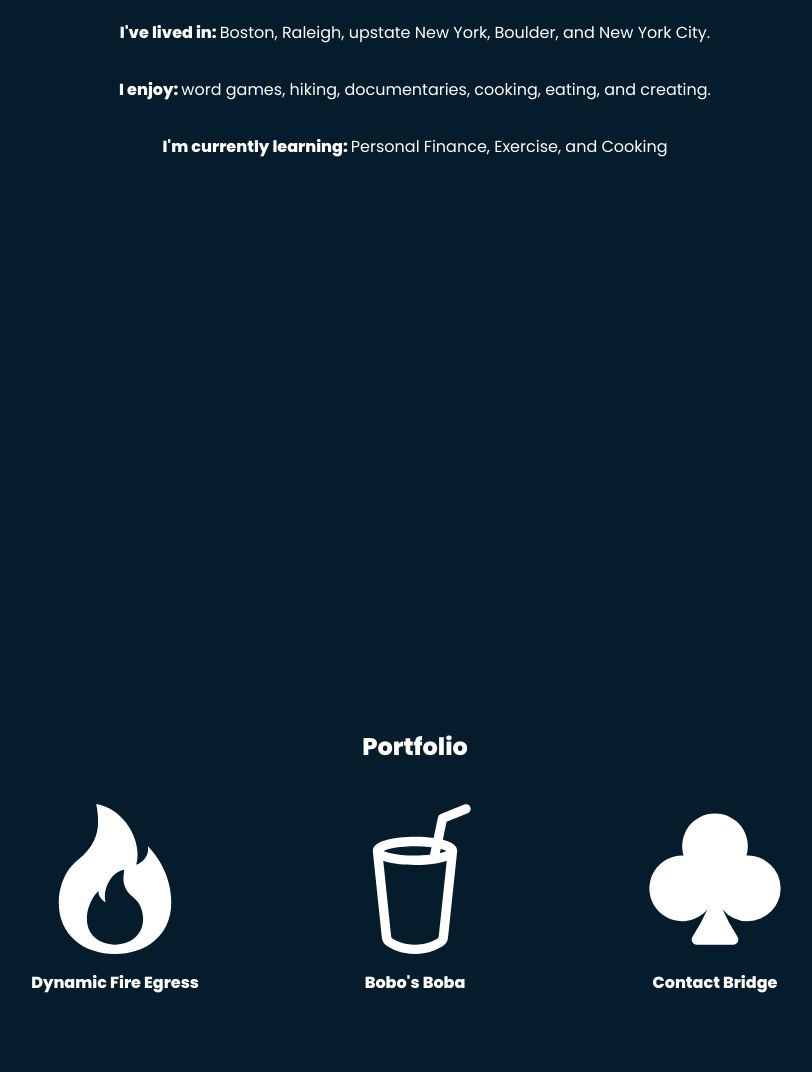
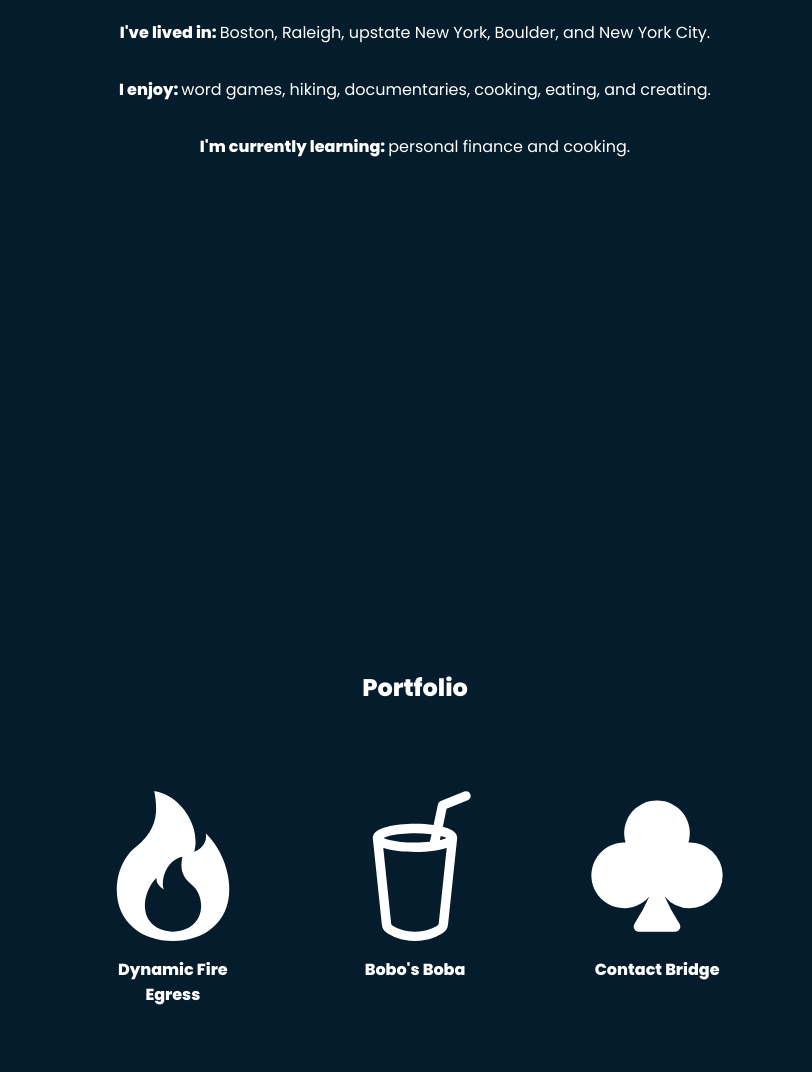
Before and after one commit to andrewmackin/andrewmackin.github.io, a plain HTML site: page index.html in a window 1280 px wide. Shown: the part 1160-2232 px from the top of the page, without its empty margins (225-1037 px from the left). Drawn offline with Linux system fonts and the light colour scheme.

Commit message:
some more resizing support and minor edits

```diff
--- a/index.html
+++ b/index.html
@@ -49,7 +49,7 @@
     </p>
     <p>
       <span class="em">I'm currently learning: </span>
-      Personal Finance, Exercise, and Cooking
+      personal finance and cooking.
     </p>
   </section>
 
--- a/styles/style.css
+++ b/styles/style.css
@@ -50,7 +50,7 @@ nav li a:hover {
   filter: blur(5px);
   transform: translateX(-100%);
   margin: 0 auto;
-  width: 900px;
+  width: 60%;
 }
 
 .show {
@@ -69,7 +69,7 @@ nav li a:hover {
 }
 
 .side-bar {
-  width: 160px;
+  width: 10%;
   height: 100vh;
   position: fixed;
   display: flex;
@@ -82,7 +82,7 @@ nav li a:hover {
 
 .main-content {
   margin-left: 0px;
-  width: 900px;
+  width: 60%;
 }
 
 .active {
@@ -91,14 +91,14 @@ nav li a:hover {
 }
 
 .projects {
-  width: 900px;
+  max-width: 60%;
   display: flex;
   justify-content: center;
   margin-top: 20px;
 }
 
 .project {
-  width: 900px;
+  margin: 10%;
   display: flex;
   justify-content: center;
 }
```
